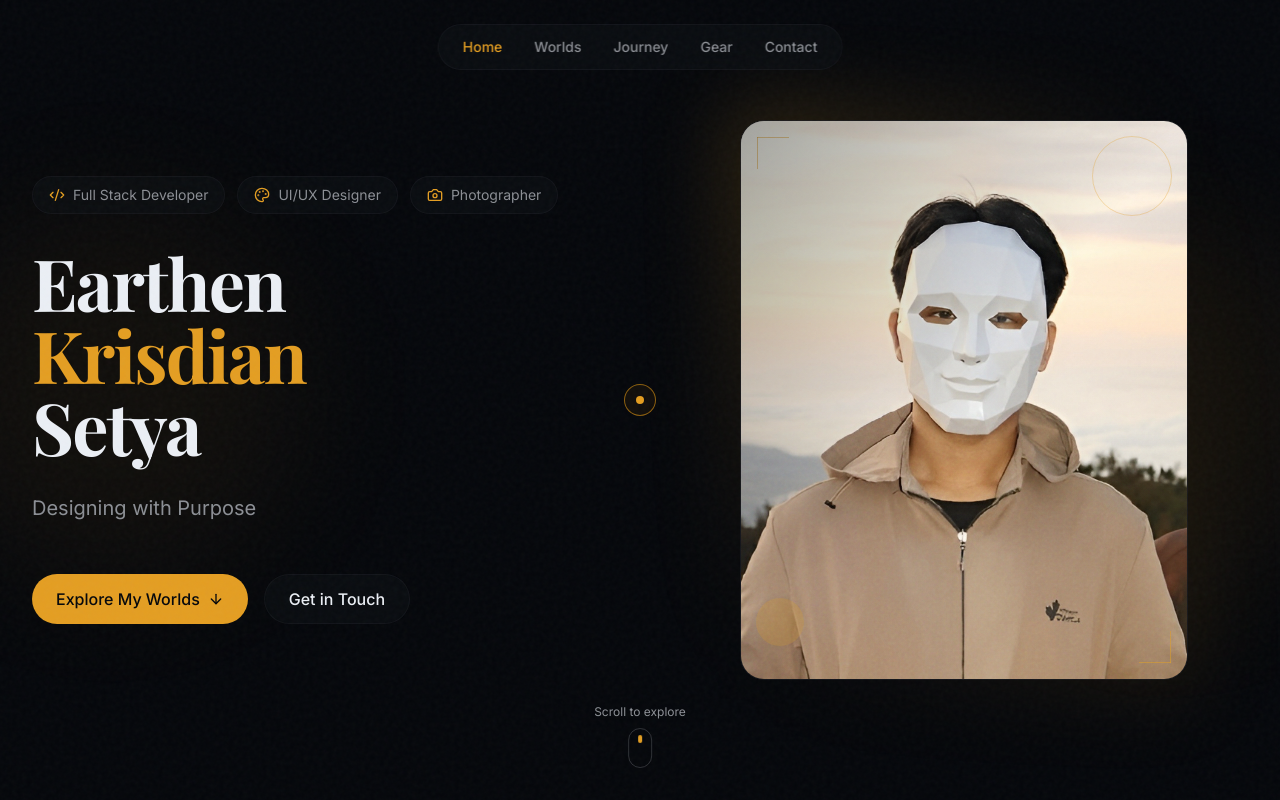
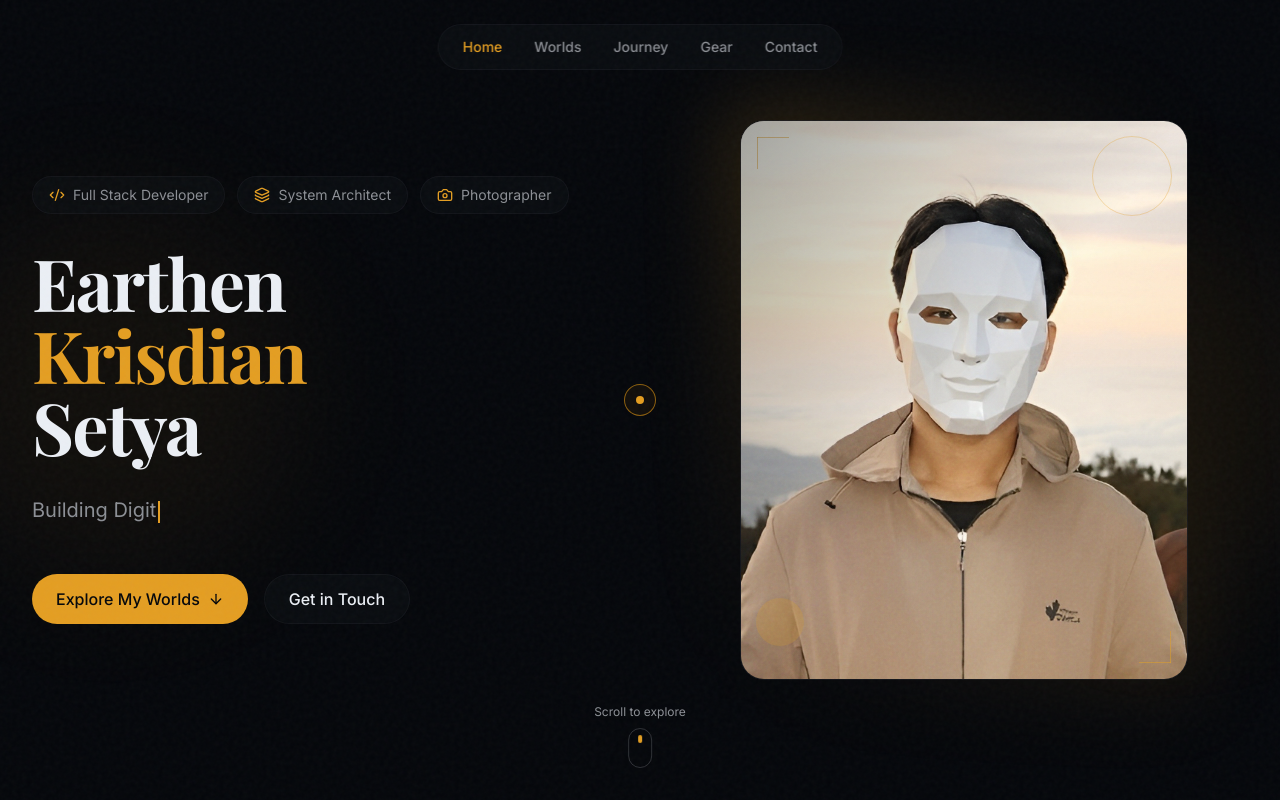
Before and after one commit to Earthen8/EarthenHub, a Next.js app in the folder frontend/: page / in a window 1280 px wide. Shown: the top 800 px of the page. Built offline with nearby package versions, Linux system fonts and the light colour scheme; a web font is replaced by a local one.

Commit message:
feat: add dynamic typing effect on hero

```diff
--- a/frontend/src/app/globals.css
+++ b/frontend/src/app/globals.css
@@ -179,6 +179,15 @@ html {
   animation: glow 2s ease-in-out infinite;
 }
 
+@keyframes blink {
+  0%, 100% { opacity: 1; }
+  50% { opacity: 0; }
+}
+
+.animate-blink {
+  animation: blink 1s step-start infinite;
+}
+
 /* Cursor */
 .cursor-ring {
   position: fixed;
--- a/frontend/src/components/hero-section.tsx
+++ b/frontend/src/components/hero-section.tsx
@@ -1,11 +1,12 @@
 'use client'
 
 import { useEffect, useRef, useState } from 'react'
-import { ArrowDown, Code2, Camera, Palette } from 'lucide-react'
+import { ArrowDown, Code2, Camera, Palette, Layers } from 'lucide-react'
 import Image from 'next/image'
 import { cn } from '@/lib/utils'
 
 const taglines = [
+  'System Thinker',
   'Building Digital Experiences',
   'Crafting Visual Stories',
   'Designing with Purpose',
@@ -14,23 +15,50 @@ const taglines = [
 
 const roles = [
   { icon: Code2, label: 'Full Stack Developer' },
-  { icon: Palette, label: 'UI/UX Designer' },
+  { icon: Layers, label: 'System Architect' },
   { icon: Camera, label: 'Photographer' },
 ]
 
 export function HeroSection() {
-  const [currentTagline, setCurrentTagline] = useState(0)
   const [isVisible, setIsVisible] = useState(false)
   const [shouldStickPortrait, setShouldStickPortrait] = useState(true)
   const portraitRef = useRef<HTMLDivElement>(null)
 
+  // Typewriter state
+  const [displayedText, setDisplayedText] = useState('')
+  const [taglineIndex, setTaglineIndex] = useState(0)
+  const [isDeleting, setIsDeleting] = useState(false)
+
   useEffect(() => {
     setIsVisible(true)
-    const interval = setInterval(() => {
-      setCurrentTagline((prev) => (prev + 1) % taglines.length)
-    }, 3000)
-    return () => clearInterval(interval)
   }, [])
+
+  useEffect(() => {
+    const currentFull = taglines[taglineIndex]
+
+    if (!isDeleting && displayedText === currentFull) {
+      // Full text shown — pause 2s then start deleting
+      const pause = setTimeout(() => setIsDeleting(true), 2000)
+      return () => clearTimeout(pause)
+    }
+
+    if (isDeleting && displayedText === '') {
+      // Fully deleted — move to next tagline
+      setIsDeleting(false)
+      setTaglineIndex((prev) => (prev + 1) % taglines.length)
+      return
+    }
+
+    const speed = isDeleting ? 50 : 150
+    const timer = setTimeout(() => {
+      setDisplayedText(isDeleting
+        ? currentFull.slice(0, displayedText.length - 1)
+        : currentFull.slice(0, displayedText.length + 1)
+      )
+    }, speed)
+
+    return () => clearTimeout(timer)
+  }, [displayedText, isDeleting, taglineIndex])
 
   useEffect(() => {
     const handleScroll = () => {
@@ -104,20 +132,11 @@ export function HeroSection() {
             </div>
 
             {/* Dynamic Tagline */}
-            <div className="h-8 relative overflow-hidden">
-              {taglines.map((tagline, index) => (
-                <p
-                  key={tagline}
-                  className={cn(
-                    'absolute inset-0 text-xl text-muted-foreground transition-all duration-500',
-                    currentTagline === index
-                      ? 'opacity-100 translate-y-0'
-                      : 'opacity-0 translate-y-4'
-                  )}
-                >
-                  {tagline}
-                </p>
-              ))}
+            <div className="h-8 flex items-center">
+              <p className="text-xl text-muted-foreground">
+                {displayedText}
+                <span className="inline-block w-[2px] h-[1.1em] ml-[2px] align-middle bg-accent animate-blink" />
+              </p>
             </div>
 
             {/* CTA */}
```
